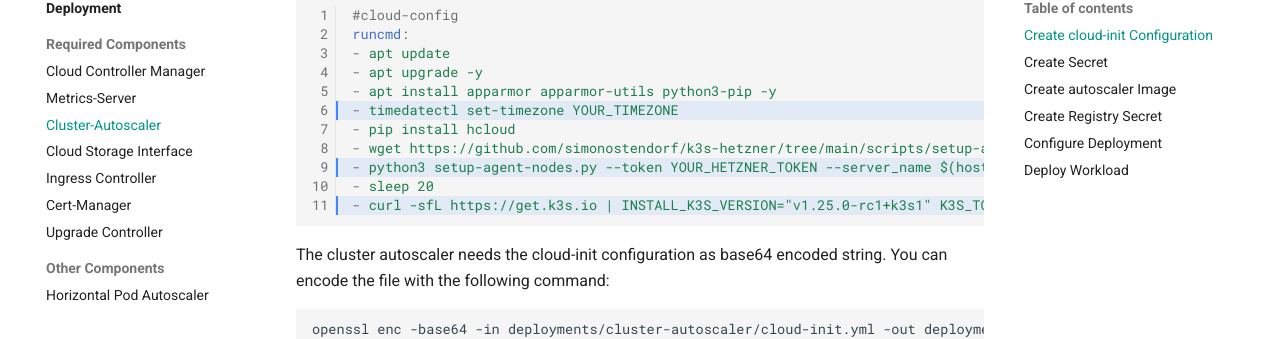
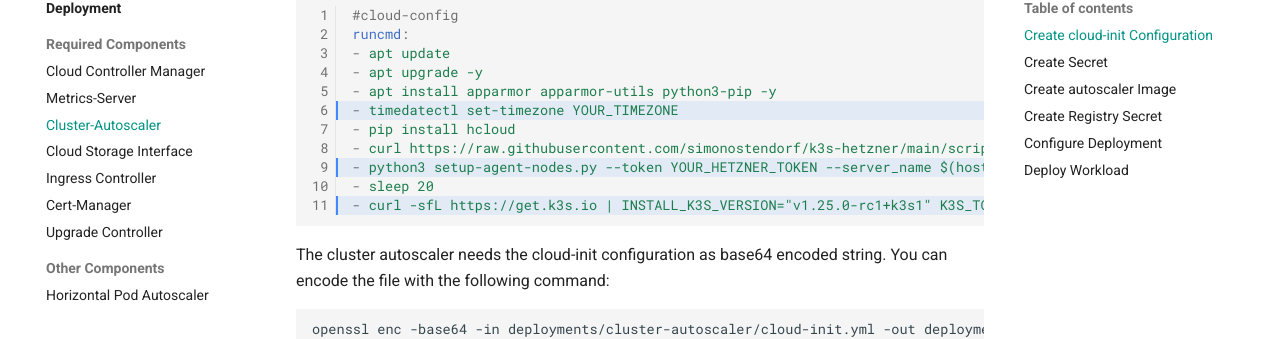
Before and after one commit to simonostendorf/k3s-hetzner, an MkDocs documentation site: the page built from docs/deployment/cluster-autoscaler.md, in a window 1280 px wide and 900 px high, scrolled down 745 px. Shown: the part 121-460 px from the top of the window. Built offline with MkDocs 1.6.1 and Material for MkDocs 9.7.7, drawn with Linux system fonts in a browser that asks for light colours; comment, search, counter and statistics services are not loaded.

Commit message:
Fix cloud-init python script download. closes #39

```diff
--- a/docs/deployment/cluster-autoscaler.md
+++ b/docs/deployment/cluster-autoscaler.md
@@ -26,7 +26,7 @@ runcmd:
 - apt install apparmor apparmor-utils python3-pip -y
 - timedatectl set-timezone YOUR_TIMEZONE
 - pip install hcloud
-- wget https://github.com/simonostendorf/k3s-hetzner/tree/main/scripts/setup-agent-nodes.py -o setup-agent-nodes.py
+- curl https://raw.githubusercontent.com/simonostendorf/k3s-hetzner/main/scripts/setup-agent-nodes.py -L -o setup-agent-nodes.py
 - python3 setup-agent-nodes.py --token YOUR_HETZNER_TOKEN --server_name $(hostname -f) --network_id YOUR_NETWORK_ID
 - sleep 20
 - curl -sfL https://get.k3s.io | INSTALL_K3S_VERSION="v1.25.0-rc1+k3s1" K3S_TOKEN="YOUR_K3S_TOKEN" K3S_URL="https://10.0.0.100:6443" INSTALL_K3S_EXEC="agent --node-name="$(hostname -f)" --kubelet-arg="cloud-provider=external" --node-ip=$(hostname -I | awk '{print $2}') --node-external-ip=$(hostname -I | awk '{print $1}') --flannel-iface=ens10" sh -
```
